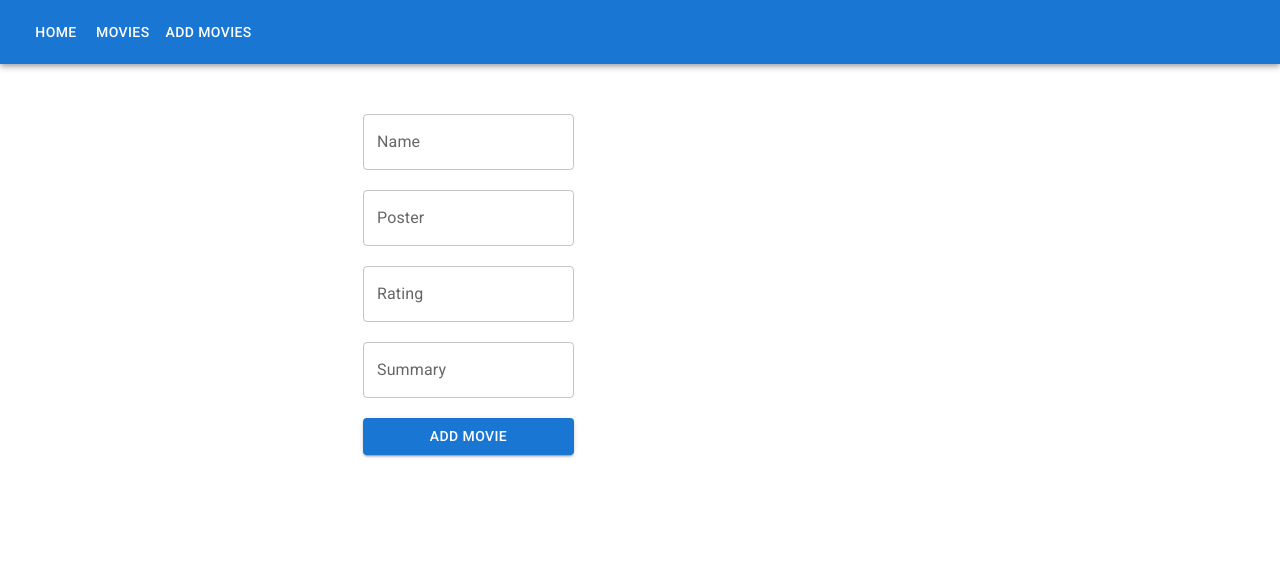
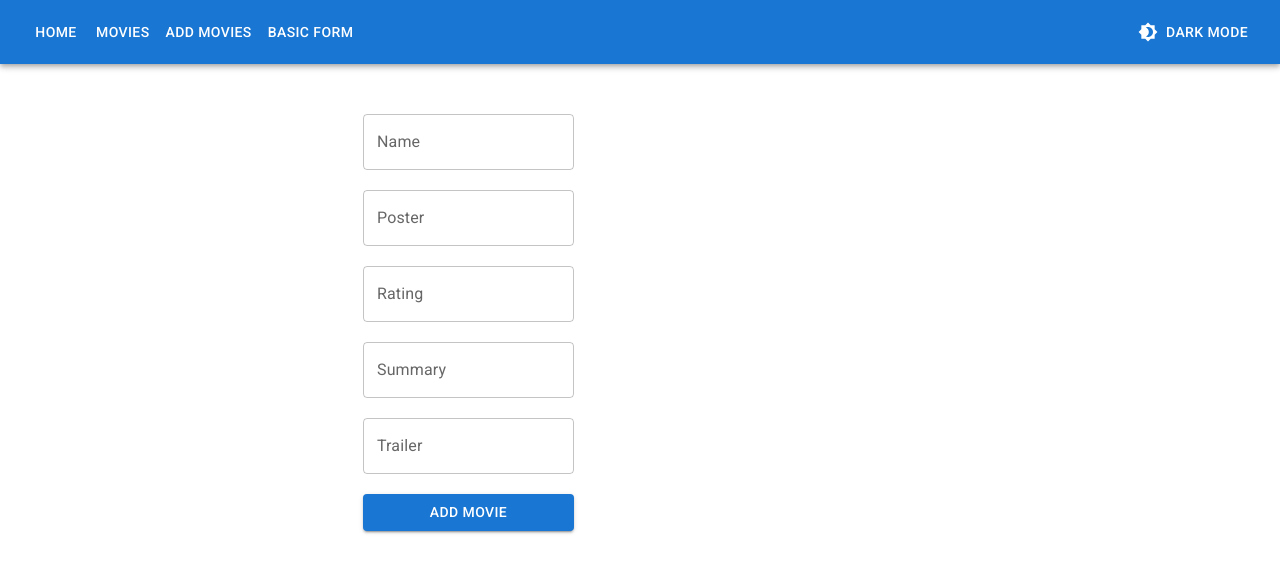
Before and after one commit to Imrajkumar29/grade_movies, a React (Create React App) app: page /movies/add in a window 1280 px wide. Shown: the top 572 px of the page. Built offline with nearby package versions, Linux system fonts and the light colour scheme; the HTML template or start-up script is replaced by a standard one.

Commit message:
light and dark mode plus form validation in formik and yup js

```diff
--- a/package.json
+++ b/package.json
@@ -10,11 +10,13 @@
     "@testing-library/jest-dom": "^5.16.5",
     "@testing-library/react": "^13.4.0",
     "@testing-library/user-event": "^13.5.0",
+    "formik": "^2.2.9",
     "react": "^18.2.0",
     "react-dom": "^18.2.0",
     "react-router-dom": "6.3",
     "react-scripts": "5.0.1",
-    "web-vitals": "^2.1.4"
+    "web-vitals": "^2.1.4",
+    "yup": "^0.32.11"
   },
   "scripts": {
     "start": "react-scripts start",
--- a/src/AddMovies.js
+++ b/src/AddMovies.js
@@ -1,37 +1,102 @@
 import TextField from '@mui/material/TextField';
 import {useState} from "react";
 import Button from '@mui/material/Button';
+import { useFormik } from 'formik';
+import * as yup from 'yup';
+
+const movieValidationSchema=yup.object({
+    name: yup.string().required(),
+    poster : yup.string().required("why not fill this poster").min(4),
+    rating: yup.number().required().min(0).max(10),
+    summary:yup.string().required().min(20),
+    trailer:yup.string().required().min(4),
+});
 
 export function AddMovies({movieList,setMovieList}){
-    const[name,setName]=useState("");
-    const[poster,setPoster]=useState("");
-    const[rating,setSummary]=useState("");
-    const[summary,setRating]=useState("");
+    // const[name,setName]=useState("");
+    // const[poster,setPoster]=useState("");
+    // const[rating,setSummary]=useState("");
+    // const[summary,setRating]=useState("");
 
-    const addMovie=()=>{
-        const newMovie={
-            name,
-            poster,
-            rating,
-            summary,
-        };
+    const formik =useFormik({
+        initialValues:{
+            name:"",
+            poster:"",
+            rating:"",
+            summary:"",
+            trailer:"",
+        },
+    validationSchema :movieValidationSchema,
+        onSubmit: (newMovie)=>{
+            console.log(newMovie);
+            addMovie(newMovie);
+        }
+    })
+
+    const addMovie=(newMovie)=>{
+        // const newMovie={
+        //     name,
+        //     poster,
+        //     rating,
+        //     summary,
+        // };
         // copy the movieList and then add newMovie to it
         setMovieList([...movieList,newMovie]);
     };
     return(
-      <div>
-          <div className="add-movie-form">
-                 <TextField id="Name" label="Name" variant="outlined"
-                  onChange ={(event)=>setName(event.target.value)} type ="text"/>
-                 <TextField id="Poster" label="Poster" variant="outlined"
-                  onChange ={(event)=>setPoster(event.target.value)} type ="text"/>
-                 <TextField id="Rating" label="Rating" variant="outlined"
-                  onChange ={(event)=>setRating(event.target.value)} type ="text"/>
-                  <TextField id="Summary" label="Summary" variant="outlined"
-                   onChange ={(event)=>setSummary(event.target.value)} type ="text"/>
-                  <Button variant="contained" onClick={addMovie}>add movie</Button>
+          <form onSubmit ={formik.handleSubmit} className="add-movie-form">
+                <TextField label ="Name" variant="outlined"
+                 type ="text"
+                value={formik.values.name}
+                onChange ={formik.handleChange}
+                onBlur ={formik.handleBlur}
+                name="name"
+                error ={formik.touched.name && formik.errors.name}
+                helperText = {formik.touched.name && formik.errors.name? formik.errors.name:null}
+                />
+
+                 <TextField label="Poster" variant="outlined"
+                  type ="text"
+                  value={formik.values.poster}
+                  onChange ={formik.handleChange}
+                  onBlur ={formik.handleBlur}
+                  name="poster"
+                  error ={formik.touched.poster && formik.errors.poster}
+                  helperText = {formik.touched.poster && formik.errors.poster? formik.errors.poster:null}
+                  />
+                 <TextField label="Rating" variant="outlined"
+                   value={formik.values.rating}
+                   onChange ={formik.handleChange}
+                   onBlur ={formik.handleBlur}
+                   name="rating"
+                   type ="text"
+                   error ={formik.touched.rating && formik.errors.rating}
+                   helperText = {formik.touched.rating && formik.errors.rating? formik.errors.rating:null}
+                   />
+                   {formik.touched.rating && formik.errors.rating? formik.errors.rating:null}
+                  <TextField label="Summary" variant="outlined"
+                    type ="text"
+                    value={formik.values.summary}
+                    onChange ={formik.handleChange}
+                    onBlur ={formik.handleBlur}
+                    name="summary"
+                    error ={formik.touched.summary && formik.errors.summary}
+                   helperText = {formik.touched.summary && formik.errors.summary? formik.errors.summary:null}
+                    />
+                {formik.touched.summary && formik.errors.summary? formik.errors.summary:null}
+                <TextField label="Trailer" variant="outlined"
+                    type ="text"
+                    value={formik.values.trailer}
+                    onChange ={formik.handleChange}
+                    onBlur ={formik.handleBlur}
+                    name="trailer"
+                    error ={formik.touched.trailer && formik.errors.trailer}
+                   helperText = {formik.touched.trailer && formik.errors.trailer? formik.errors.trailer:null}
+                    />
+                {formik.touched.trailer && formik.errors.trailer? formik.errors.trailer:null}
+                  <Button type ="Submit" variant="contained" >add movie</Button>
                   <br></br>
-          </div>
-      </div>
+          </form>
+
     );
   };
--- a/src/App.js
+++ b/src/App.js
@@ -1,8 +1,11 @@
 import './App.css';
 import {useState} from "react";
 import {AddMovies} from "./AddMovies.js";
+import {BasicForm} from "./BasicForm.js";
 import {Movielist} from "./Movielist.js";
 import Button from '@mui/material/Button';
+import Brightness7Icon from '@mui/icons-material/Brightness7';
+import Brightness4Icon from '@mui/icons-material/Brightness4';
 import {
   Routes,
   Route,
@@ -14,9 +17,17 @@ import AppBar from '@mui/material/AppBar';
 import Toolbar from '@mui/material/Toolbar';
 import { NotFound } from './NotFound';
 import { MovieDetails } from './MovieDetails';
+import Box from '@mui/material/Box';
+import Paper from '@mui/material/Paper';
 
 
 function App() {
+  const [mode,setMode] =useState("light");
+  const darkTheme = createTheme({
+    palette: {
+      mode: mode,
+    },
+  });
   const navigate =useNavigate();
   const [movieList,setMovieList]= useState(
     [
@@ -114,12 +125,20 @@ function App() {
   );
 
   return (
+    <ThemeProvider theme={darkTheme}>
+       <Paper sx ={{minHeight:"100vh", borderRadius: "0px" }} elevation={4}>
      <div className="App">
   <AppBar position="static">
         <Toolbar>
           <Button onClick={()=>navigate("/")} color="inherit">Home</Button>
           <Button onClick={()=>navigate("/movies")}  color="inherit">Movies</Button>
           <Button onClick={()=>navigate("/movies/Add")}  color="inherit">Add Movies</Button>
+          <Button onClick={()=>navigate("/basic-form")}  color="inherit">basic form</Button>
+          <Button startIcon ={
+            mode ==="dark"?<Brightness7Icon/>:<Brightness4Icon/>
+          }
+          sx= {{marginLeft:"Auto"}}
+          onClick={()=> setMode(mode ==="light"?"dark":"light")}  color="inherit">{mode ==="light"?"DARK":"LIGHT"} MODE</Button>
         </Toolbar>
       </AppBar>
 
@@ -130,8 +149,11 @@ function App() {
         <Route path="*" element={ <NotFound /> } />
         <Route path="/movies/:id" element={  <MovieDetails movieList={movieList} /> } />
         <Route path="/films" element ={<Navigate replace to="/movies" />} />
+        <Route path="/basic-form" element={ <BasicForm /> } />
       </Routes>
     </div>
+    </Paper>
+    </ThemeProvider>
   );
 }
 
@@ -142,18 +164,8 @@ function Home(){
     </div>
   );
 
-  // const darkTheme = createTheme({
-  //   palette: {
-  //     mode: "dark",
-  //   },
-  // });
-  // return (
-  //   <ThemeProvider theme={darkTheme}>
-  //   </ThemeProvider>
-  // );
+
+
   }
 
-
-
-
 export default App;
--- /dev/null
+++ b/src/BasicForm.js
@@ -0,0 +1,50 @@
+import * as React from 'react';
+import { useFormik } from 'formik';
+import * as yup from 'yup';
+
+const formValidationSchema=yup.object({
+    email: yup.string().min(6),
+    password : yup.string().min(8).max(12),
+});
+
+export function BasicForm(){
+    const formik =useFormik({
+        initialValues:{
+            email:"raj@gmail.com",
+            password:"abcded123",
+        },
+    validationSchema :formValidationSchema,
+        onSubmit: (values)=>{
+            console.log(values);
+        }
+    })
+    return(
+    <form onSubmit={formik.handleSubmit}>
+        <input
+        type ="email"
+        placeholder="email"
+        value={formik.values.email}
+        onChange ={formik.handleChange}
+        onBlur ={formik.handleBlur}
+        name="email"
+        />
+        {formik.touched.email && formik.errors.email? formik.errors.email:null}
+        <input
+        type ="text"
+        placeholder="password"
+        value={formik.values.password}
+        onChange ={formik.handleChange}
+        onBlur ={formik.handleBlur}
+        name="password"
+        />
+        {formik.touched.password && formik.errors.password? formik.errors.password:null}
+        <button type="submit">Submit</button>
+        <div>
+            Error
+            <pre>{JSON.stringify(formik.errors)}</pre>
+            Touched
+            <pre>{JSON.stringify(formik.touched)}</pre>
+        </div>
+    </form>
+    );
+  };
--- a/src/Movielist.js
+++ b/src/Movielist.js
@@ -1,7 +1,5 @@
 import {Movie} from "./Movie.js";
-import {useState} from "react";
-import Button from '@mui/material/Button';
-import TextField from '@mui/material/TextField';
+
 
 function Movielist({movieList}){
 
```
Also changed, not shown: 1 other file (tests, documents, lock files or other folders).
